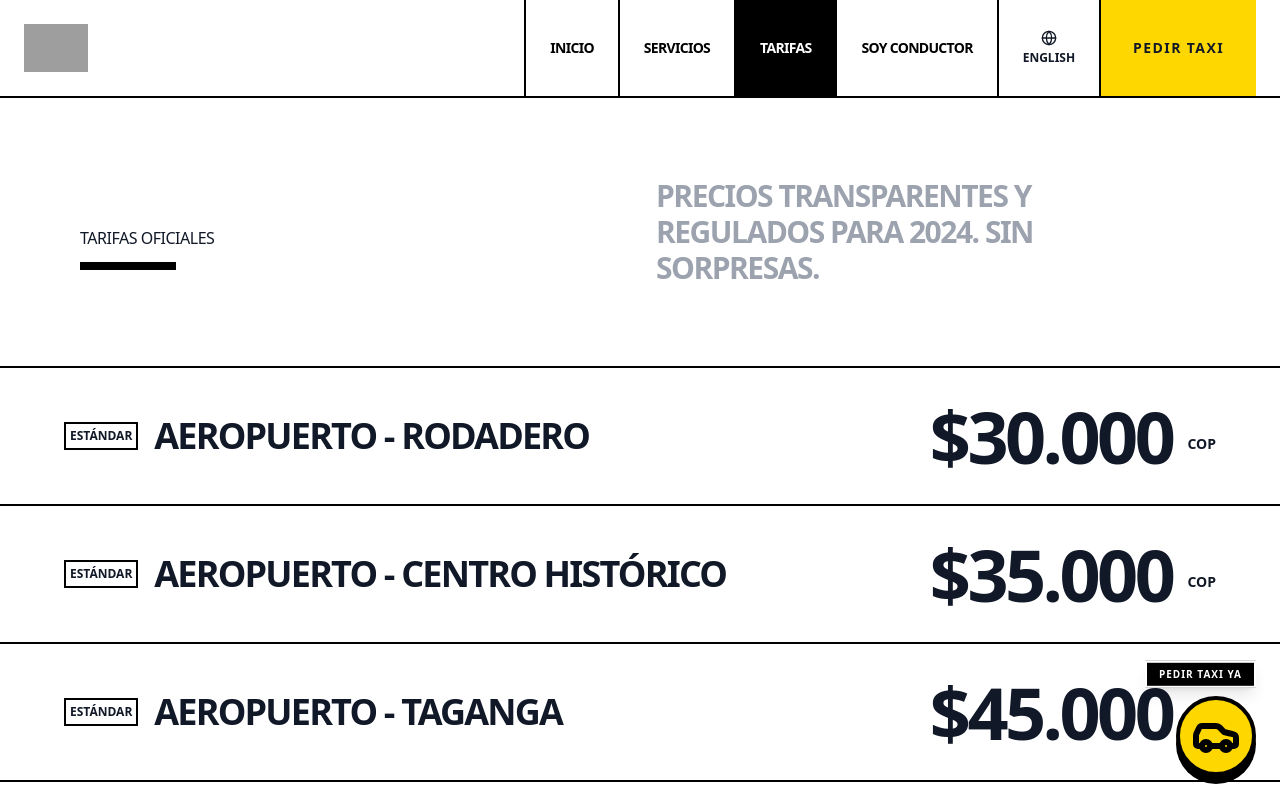
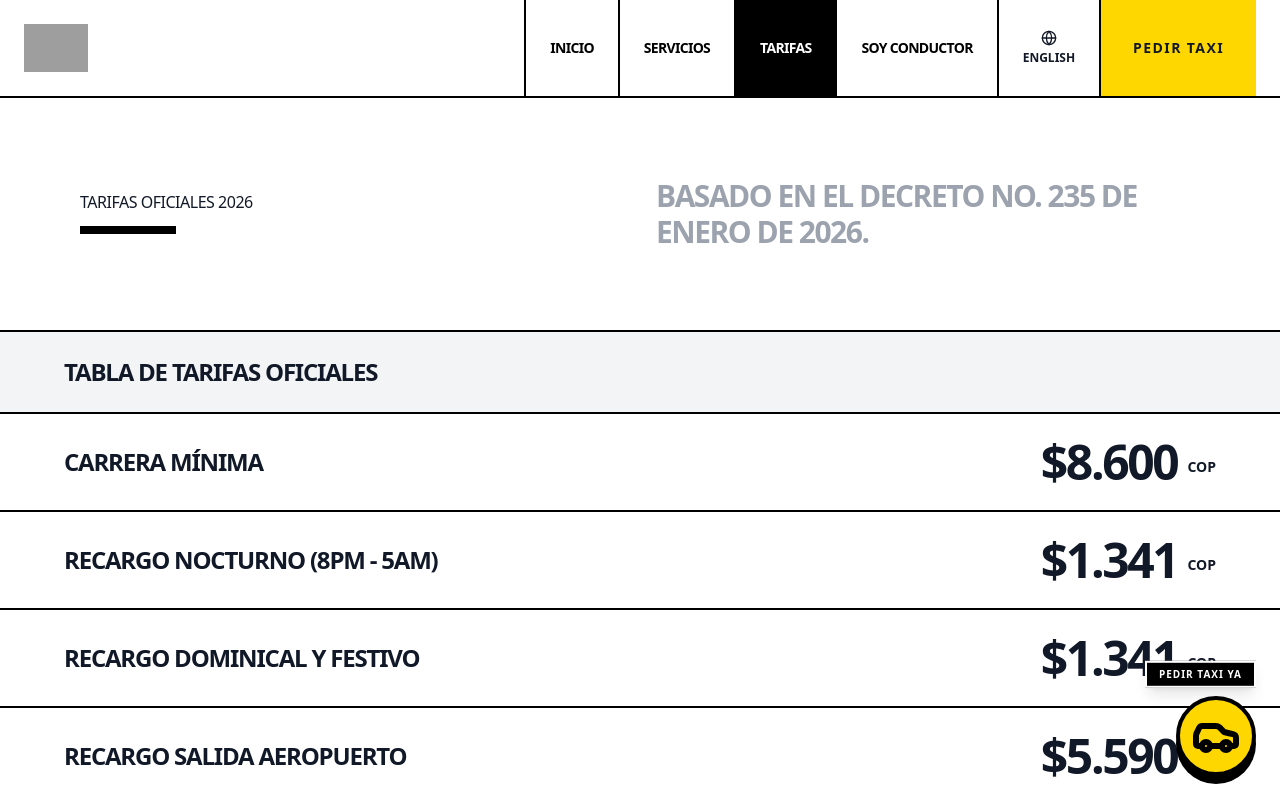
Before and after one commit to jorgejime/taxisantamarta2026, a React (Vite) app: page / in a window 1280 px wide. Both pictures are taken after a click on the button "TARIFAS". Shown: the top 800 px of the page. Built offline with nearby package versions, Linux system fonts and the light colour scheme; grey boxes are pictures that could not be loaded.

Commit message:
Update official rates for 2026 according to Decree No. 235

```diff
--- a/components/Rates.tsx
+++ b/components/Rates.tsx
@@ -1,29 +1,34 @@
 import React from 'react';
-import { MapPin, Info } from 'lucide-react';
+import { Info } from 'lucide-react';
 import { useLanguage } from '../i18n';
-
-interface RateItem {
-  routeKey: 'airportRodadero' | 'airportCentro' | 'airportTaganga' | 'santaMartaMinca' | 'santaMartaTayrona' | 'santaMartaPalomino' | 'hourlyCity';
-  price: string;
-  typeKey: 'standard' | 'tourism' | 'fullDay' | 'executive';
-}
-
-const ratesList: RateItem[] = [
-  { routeKey: 'airportRodadero', price: '$30.000', typeKey: 'standard' },
-  { routeKey: 'airportCentro', price: '$35.000', typeKey: 'standard' },
-  { routeKey: 'airportTaganga', price: '$45.000', typeKey: 'standard' },
-  { routeKey: 'santaMartaMinca', price: '$60.000', typeKey: 'tourism' },
-  { routeKey: 'santaMartaTayrona', price: '$90.000', typeKey: 'tourism' },
-  { routeKey: 'santaMartaPalomino', price: '$180.000', typeKey: 'fullDay' },
-  { routeKey: 'hourlyCity', price: '$25.000', typeKey: 'executive' },
-];
 
 const Rates: React.FC = () => {
   const { t } = useLanguage();
 
+  const officialRates = [
+    { key: 'minimum', price: '$8.600' },
+    { key: 'night', price: '$1.341' },
+    { key: 'sunday', price: '$1.341' },
+    { key: 'airport', price: '$5.590' },
+    { key: 'app', price: '$335' },
+    { key: 'hourly', price: '$40.136' },
+  ];
+
+  const fixedRates = [
+    { key: 'airportSM', price: '$40.136' },
+    { key: 'airportRodadero', price: '$32.533' },
+    { key: 'airportTaganga', price: '$56.682' },
+    { key: 'smDecameron', price: '$44.943' },
+    { key: 'smPozos', price: '$23.589' },
+    { key: 'smMinca', price: '$87.067' },
+    { key: 'smTayrona', price: '$138.408' },
+    { key: 'smBahia', price: '$96.930' },
+  ];
+
   return (
     <div className="bg-white border-b-2 border-black min-h-screen">
       <div className="max-w-[1440px] mx-auto">
+        {/* Header */}
         <div className="p-10 md:p-20 border-b-2 border-black grid grid-cols-1 md:grid-cols-2 gap-8 items-end">
           <div>
             <h2 className="mb-4">{t.rates.title}</h2>
@@ -34,27 +39,47 @@ const Rates: React.FC = () => {
           </p>
         </div>
 
+        {/* Official Rates Section */}
+        <div className="bg-gray-100 p-6 md:px-16 border-b-2 border-black">
+          <h3 className="text-xl md:text-2xl font-black uppercase tracking-tighter">{t.rates.sectionOfficial}</h3>
+        </div>
         <div className="grid grid-cols-1">
-          {ratesList.map((rate, index) => (
+          {officialRates.map((rate, index) => (
             <div
               key={index}
-              className="group flex flex-col md:flex-row justify-between items-start md:items-center p-8 md:px-16 border-b-2 border-black hover:bg-black hover:text-white transition-all transition-duration-300"
+              className="group flex flex-col md:flex-row justify-between items-start md:items-center p-6 md:px-16 border-b-2 border-black hover:bg-black hover:text-white transition-all duration-300"
             >
-              <div className="flex items-center gap-4 mb-4 md:mb-0">
-                <span className="text-xs font-black p-1 border-2 border-black group-hover:border-white uppercase">
-                  {t.rates.types[rate.typeKey]}
-                </span>
-                <span className="text-2xl md:text-4xl font-black uppercase tracking-tighter">
-                  {t.rates.routes[rate.routeKey]}
-                </span>
-              </div>
-              <div className="text-4xl md:text-7xl font-black tracking-tighter">
+              <span className="text-xl md:text-2xl font-black uppercase tracking-tighter">
+                {t.rates.concepts[rate.key as keyof typeof t.rates.concepts]}
+              </span>
+              <div className="text-3xl md:text-5xl font-black tracking-tighter">
                 {rate.price} <span className="text-xs md:text-sm align-middle tracking-normal">COP</span>
               </div>
             </div>
           ))}
         </div>
 
+        {/* Fixed Rates Section */}
+        <div className="bg-gray-100 p-6 md:px-16 border-b-2 border-black border-t-8 border-t-black">
+          <h3 className="text-xl md:text-2xl font-black uppercase tracking-tighter">{t.rates.sectionFixed}</h3>
+        </div>
+        <div className="grid grid-cols-1">
+          {fixedRates.map((rate, index) => (
+            <div
+              key={index}
+              className="group flex flex-col md:flex-row justify-between items-start md:items-center p-6 md:px-16 border-b-2 border-black hover:bg-[#FFD700] transition-all duration-300"
+            >
+              <span className="text-xl md:text-2xl font-black uppercase tracking-tighter">
+                {t.rates.routes[rate.key as keyof typeof t.rates.routes]}
+              </span>
+              <div className="text-3xl md:text-5xl font-black tracking-tighter group-hover:scale-110 transition-transform">
+                {rate.price} <span className="text-xs md:text-sm align-middle tracking-normal">COP</span>
+              </div>
+            </div>
+          ))}
+        </div>
+
+        {/* Note Section */}
         <div className="p-10 bg-[#FFD700] border-t-2 border-black flex flex-col md:flex-row gap-6 items-center">
           <Info className="w-12 h-12 flex-shrink-0" strokeWidth={3} />
           <p className="text-sm md:text-xl font-black uppercase tracking-tight leading-tight">
--- a/i18n/translations.ts
+++ b/i18n/translations.ts
@@ -63,27 +63,32 @@ export const translations = {
         },
         // Rates
         rates: {
-            title: 'Tarifas Oficiales',
-            subtitle: 'Precios transparentes y regulados para 2024. Sin sorpresas.',
-            tableRoute: 'Ruta / Servicio',
+            title: 'Tarifas Oficiales 2026',
+            subtitle: 'Basado en el Decreto No. 235 de enero de 2026.',
+            tableRoute: 'Concepto / Destino',
             tableType: 'Tipo',
-            tablePrice: 'Valor Aproximado',
-            note: '* Tarifas sujetas a cambios por temporada alta, recargo nocturno (8pm - 5am) y festivos. Para viajes fuera del perímetro urbano, acuerde el precio con el conductor o use el taxímetro.',
-            types: {
-                standard: 'Estándar',
-                tourism: 'Turismo',
-                fullDay: 'Full Day',
-                executive: 'Ejecutivo',
+            tablePrice: 'Valor (COP)',
+            note: 'El decreto establece que para el cobro de estas tarifas el vehículo debe portar la tarjeta de control laminada y vigente. Si no se usa el taxímetro en carreras urbanas, solo se paga la mínima.',
+            concepts: {
+                minimum: 'Carrera Mínima',
+                night: 'Recargo Nocturno (8pm - 5am)',
+                sunday: 'Recargo Dominical y Festivo',
+                airport: 'Recargo Salida Aeropuerto',
+                app: 'Recargo por Llamada o App',
+                hourly: 'Valor Hora Contratada',
             },
             routes: {
-                airportRodadero: 'Aeropuerto - Rodadero',
-                airportCentro: 'Aeropuerto - Centro Histórico',
-                airportTaganga: 'Aeropuerto - Taganga',
-                santaMartaMinca: 'Santa Marta - Minca',
-                santaMartaTayrona: 'Santa Marta - Parque Tayrona',
-                santaMartaPalomino: 'Santa Marta - Palomino',
-                hourlyCity: 'Servicio por Hora (Ciudad)',
+                airportSM: 'Santa Marta ↔ Aeropuerto',
+                airportRodadero: 'Rodadero ↔ Aeropuerto',
+                airportTaganga: 'Taganga ↔ Aeropuerto',
+                smDecameron: 'Santa Marta ↔ Decamerón',
+                smPozos: 'Santa Marta ↔ Pozos Colorados',
+                smMinca: 'Santa Marta ↔ Minca',
+                smTayrona: 'Santa Marta ↔ Parque Tayrona',
+                smBahia: 'Santa Marta ↔ Bahía Concha',
             },
+            sectionOfficial: 'Tabla de Tarifas Oficiales',
+            sectionFixed: 'Tarifas Fijas a Destinos Turísticos',
         },
         // Join Team
         joinTeam: {
@@ -122,22 +127,10 @@ export const translations = {
                 submit: 'Enviar Solicitud',
                 note: 'Nos pondremos en contacto contigo en las próximas 24 horas para agendar la revisión.',
             },
-            whatsappMessage: '🚕 *NUEVA SOLICITUD DE CONDUCTOR*\n\n👤 *Nombre:*\n🆔 *Cédula:*\n📱 *Celular:*\n🚗 *Placa:*\n📅 *Modelo:*\n⏱️ *Experiencia:*',
         },
         // Footer
         footer: {
             rights: 'Todos los derechos reservados.',
-        },
-        // Cookie Consent
-        cookies: {
-            message: 'Este sitio web utiliza cookies para optimizar su experiencia. Al continuar, acepta nuestra',
-            policy: 'Política de Cookies',
-            accept: 'Aceptar',
-            configure: 'Configurar',
-        },
-        // WhatsApp Button
-        whatsapp: {
-            booking: 'WhatsApp Booking',
         },
     },
     en: {
@@ -204,27 +197,32 @@ export const translations = {
         },
         // Rates
         rates: {
-            title: 'Official Rates',
-            subtitle: 'Transparent and regulated prices for 2024. No surprises.',
-            tableRoute: 'Route / Service',
+            title: 'Official Rates 2026',
+            subtitle: 'Based on Decree No. 235 of January 2026.',
+            tableRoute: 'Concept / Destination',
             tableType: 'Type',
-            tablePrice: 'Approximate Price',
-            note: '* Rates subject to change during high season, night surcharge (8pm - 5am) and holidays. For trips outside the urban perimeter, agree on the price with the driver or use the taximeter.',
-            types: {
-                standard: 'Standard',
-                tourism: 'Tourism',
-                fullDay: 'Full Day',
-                executive: 'Executive',
+            tablePrice: 'Value (COP)',
+            note: 'The decree states that to charge these rates, the vehicle must carry a valid laminated control card. If the taximeter is not used for urban rides, only the minimum fare applies.',
+            concepts: {
+                minimum: 'Minimum Fare',
+                night: 'Night Surcharge (8pm - 5am)',
+                sunday: 'Sunday & Holiday Surcharge',
+                airport: 'Airport Exit Surcharge',
+                app: 'App or Call Surcharge',
+                hourly: 'Contracted Hourly Value',
             },
             routes: {
-                airportRodadero: 'Airport - Rodadero',
-                airportCentro: 'Airport - Historic Center',
-                airportTaganga: 'Airport - Taganga',
-                santaMartaMinca: 'Santa Marta - Minca',
-                santaMartaTayrona: 'Santa Marta - Tayrona Park',
-                santaMartaPalomino: 'Santa Marta - Palomino',
-                hourlyCity: 'Hourly Service (City)',
+                airportSM: 'Santa Marta ↔ Airport',
+                airportRodadero: 'Rodadero ↔ Airport',
+                airportTaganga: 'Taganga ↔ Airport',
+                smDecameron: 'Santa Marta ↔ Decameron',
+                smPozos: 'Santa Marta ↔ Pozos Colorados',
+                smMinca: 'Santa Marta ↔ Minca',
+                smTayrona: 'Santa Marta ↔ Tayrona Park',
+                smBahia: 'Santa Marta ↔ Bahia Concha',
             },
+            sectionOfficial: 'Official Rates Table',
+            sectionFixed: 'Fixed Rates to Tourist Destinations',
         },
         // Join Team
         joinTeam: {
@@ -263,22 +261,10 @@ export const translations = {
                 submit: 'Submit Application',
                 note: 'We will contact you within the next 24 hours to schedule the review.',
             },
-            whatsappMessage: '🚕 *NEW DRIVER APPLICATION*\n\n👤 *Name:*\n🆔 *ID:*\n📱 *Phone:*\n🚗 *Plate:*\n📅 *Model:*\n⏱️ *Experience:*',
         },
         // Footer
         footer: {
             rights: 'All rights reserved.',
-        },
-        // Cookie Consent
-        cookies: {
-            message: 'This website uses cookies to optimize your experience. By continuing, you accept our',
-            policy: 'Cookie Policy',
-            accept: 'Accept',
-            configure: 'Configure',
-        },
-        // WhatsApp Button
-        whatsapp: {
-            booking: 'WhatsApp Booking',
         },
     },
 };
```
